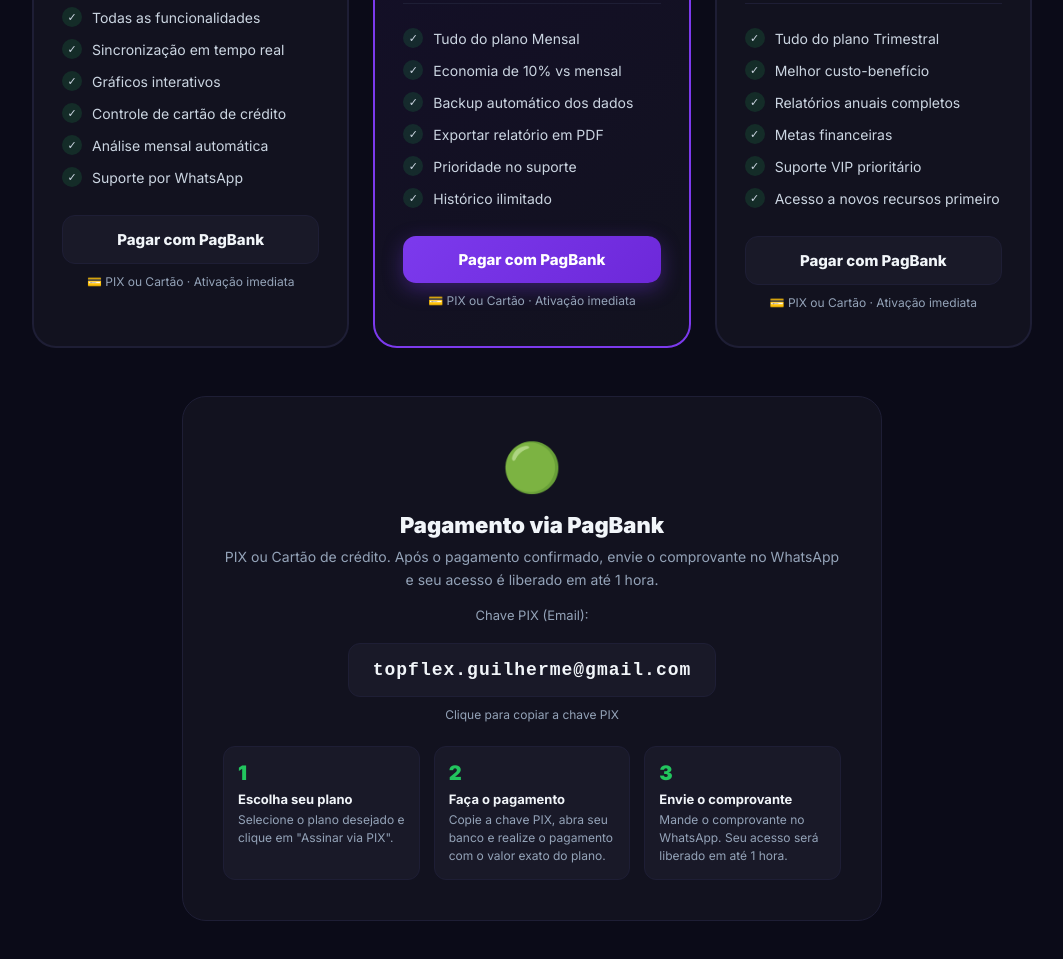
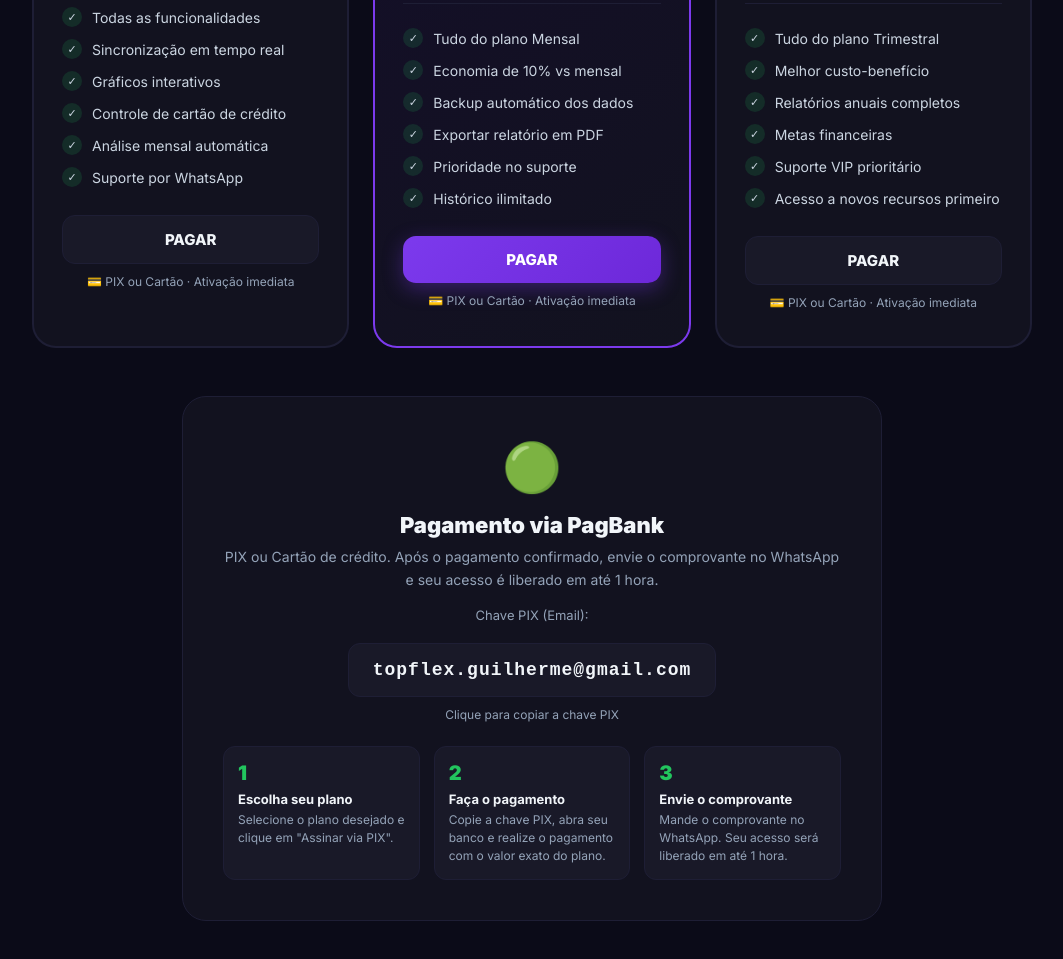
Before and after one commit to iptvquantic/meu-caixa, a plain HTML site: page index.html in a window 1280 px wide. Shown: the part 3377-4336 px from the top of the page, without its empty margins (108-1171 px from the left). Drawn offline with Linux system fonts and the light colour scheme.

Commit message:
index.html

```diff
--- a/index.html
+++ b/index.html
@@ -408,7 +408,7 @@ body{background:var(--bg);color:var(--text);overflow-x:hidden}
         <div class="plan-feat"><div class="plan-feat-icon">✓</div>Análise mensal automática</div>
         <div class="plan-feat"><div class="plan-feat-icon">✓</div>Suporte por WhatsApp</div>
       </div>
-      <button class="btn-plan btn-plan-secondary" onclick="window.open('https://pag.ae/81RjjwLHN','_blank')">Pagar com PagBank</button>
+      <button class="btn-plan btn-plan-secondary" onclick="window.open('https://pag.ae/81RjjwLHN','_blank')">PAGAR</button>
       <div class="plan-pix">💳 PIX ou Cartão · Ativação imediata</div>
     </div>
     <!-- TRIMESTRAL -->
@@ -427,7 +427,7 @@ body{background:var(--bg);color:var(--text);overflow-x:hidden}
         <div class="plan-feat"><div class="plan-feat-icon">✓</div>Prioridade no suporte</div>
         <div class="plan-feat"><div class="plan-feat-icon">✓</div>Histórico ilimitado</div>
       </div>
-      <button class="btn-plan btn-plan-primary" onclick="window.open('https://pag.ae/81RjjRMhR','_blank')">Pagar com PagBank</button>
+      <button class="btn-plan btn-plan-primary" onclick="window.open('https://pag.ae/81RjjRMhR','_blank')">PAGAR</button>
       <div class="plan-pix">💳 PIX ou Cartão · Ativação imediata</div>
     </div>
     <!-- ANUAL -->
@@ -445,7 +445,7 @@ body{background:var(--bg);color:var(--text);overflow-x:hidden}
         <div class="plan-feat"><div class="plan-feat-icon">✓</div>Suporte VIP prioritário</div>
         <div class="plan-feat"><div class="plan-feat-icon">✓</div>Acesso a novos recursos primeiro</div>
       </div>
-      <button class="btn-plan btn-plan-secondary" onclick="window.open('https://pag.ae/81Rjk7oKs','_blank')">Pagar com PagBank</button>
+      <button class="btn-plan btn-plan-secondary" onclick="window.open('https://pag.ae/81Rjk7oKs','_blank')">PAGAR</button>
       <div class="plan-pix">💳 PIX ou Cartão · Ativação imediata</div>
     </div>
   </div>
```
